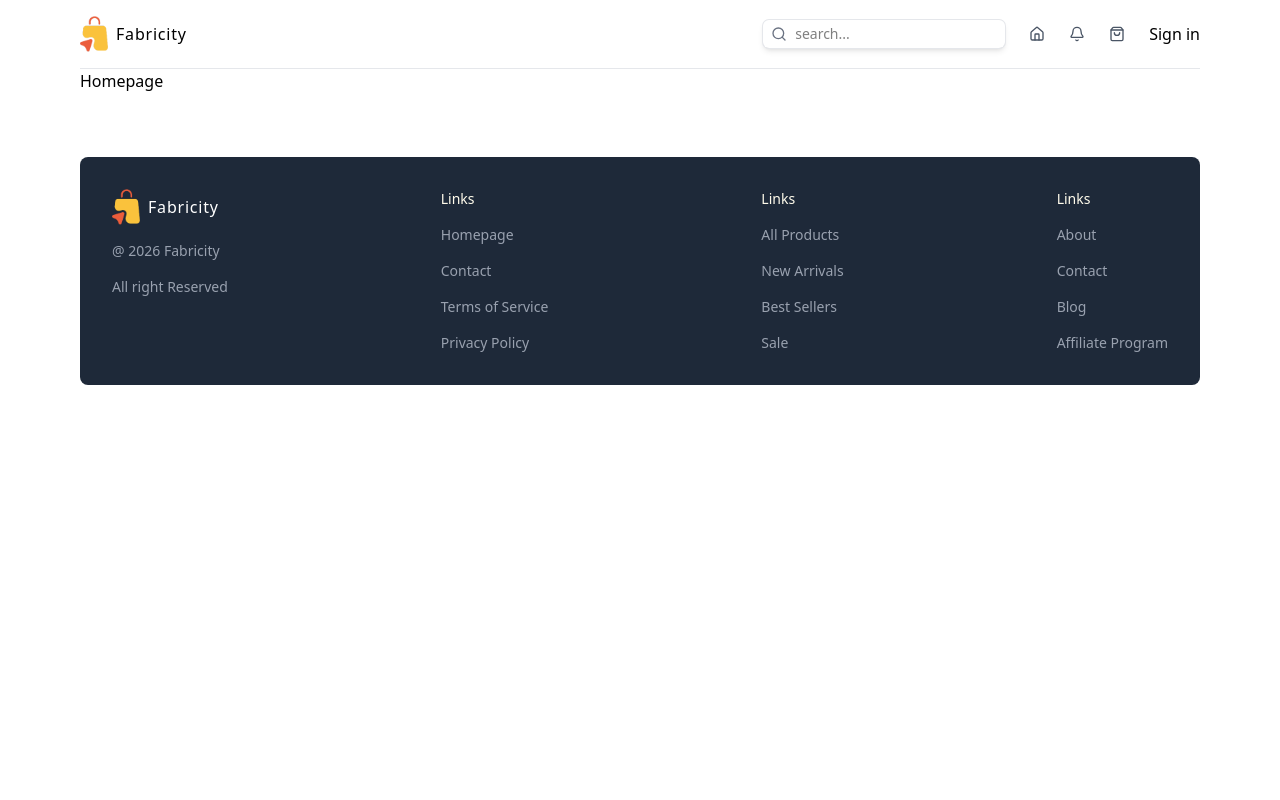
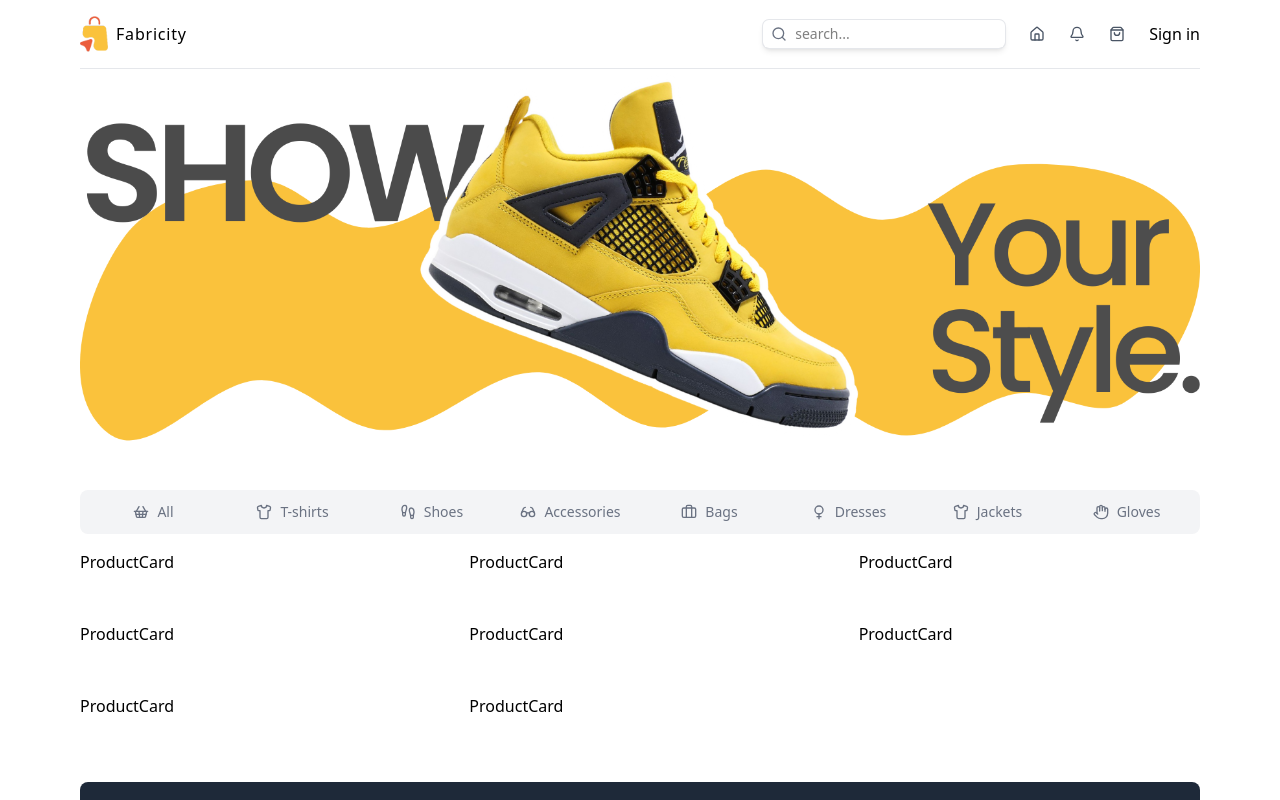
Before and after one commit to PathumSandeepa/microservice-ecommerce, a Next.js app in the folder client/: page / in a window 1280 px wide. Shown: the top 800 px of the page. Built offline with nearby package versions, Linux system fonts and the light colour scheme.

Commit message:
[oops-01]feat: implement product listing and category selection components

```diff
--- a/client/src/app/page.tsx
+++ b/client/src/app/page.tsx
@@ -1,9 +1,15 @@
- const Homepage = () => {
-  return (
-    <div className="">
-      Homepage
-    </div>
-  );
-}
+import ProductList from "@/components/ProductList";
+import Image from "next/image";
 
-export default Homepage
+const Homepage = () => {
+   return (
+      <div className="">
+         <div className="relative aspect-3/1 mb-12">
+            <Image src="/featured.png" alt="Featured Product" fill />
+         </div>
+         <ProductList />
+      </div>
+   );
+};
+
+export default Homepage;
--- /dev/null
+++ b/client/src/components/Categories.tsx
@@ -0,0 +1,90 @@
+"use client";
+import {
+   Footprints,
+   Glasses,
+   Briefcase,
+   Shirt,
+   ShoppingBasket,
+   Hand,
+   Venus,
+} from "lucide-react";
+import { usePathname, useRouter, useSearchParams } from "next/navigation";
+
+const categories = [
+   {
+      name: "All",
+      icon: <ShoppingBasket className="w-4 h-4" />,
+      slug: "all",
+   },
+   {
+      name: "T-shirts",
+      icon: <Shirt className="w-4 h-4" />,
+      slug: "t-shirts",
+   },
+   {
+      name: "Shoes",
+      icon: <Footprints className="w-4 h-4" />,
+      slug: "shoes",
+   },
+   {
+      name: "Accessories",
+      icon: <Glasses className="w-4 h-4" />,
+      slug: "accessories",
+   },
+   {
+      name: "Bags",
+      icon: <Briefcase className="w-4 h-4" />,
+      slug: "bags",
+   },
+   {
+      name: "Dresses",
+      icon: <Venus className="w-4 h-4" />,
+      slug: "dresses",
+   },
+   {
+      name: "Jackets",
+      icon: <Shirt className="w-4 h-4" />,
+      slug: "jackets",
+   },
+   {
+      name: "Gloves",
+      icon: <Hand className="w-4 h-4" />,
+      slug: "gloves",
+   },
+];
+
+const Categories = () => {
+   const searchParams = useSearchParams();
+   const router = useRouter();
+   const pathName = usePathname();
+
+   const selectedCategory = searchParams.get("category");
+
+   const handleChange = (value: string | null) => {
+      const params = new URLSearchParams(searchParams);
+      params.set("category", value || "all");
+      router.push(`${pathName}?${params.toString()}`, {scroll: false});
+   };
+
+   console.log(selectedCategory);
+   return (
+      <div className="grid grid-cols-2 sm:grid-cols-3 md:grid-cols-4 lg:grid-cols-6 xl:grid-cols-8 gap-2 bg-gray-100 p-2 rounded-lg mb-4 text-sm">
+         {categories.map((category) => (
+            <div
+               className={`flex items-center justify-center gap-2 cursor-pointer px-2 py-1 rounded-md  ${
+                  category.slug === selectedCategory
+                     ? "bg-white"
+                     : "text-gray-500"
+               }`}
+               key={category.name}
+               onClick={() => handleChange(category.slug)}
+            >
+               {category.icon}
+               {category.name}
+            </div>
+         ))}
+      </div>
+   );
+};
+
+export default Categories;
--- /dev/null
+++ b/client/src/components/ProductCard.tsx
@@ -0,0 +1,9 @@
+"use client";
+
+import { ProductType } from "@/types";
+
+const ProductCard = ({}: { product: ProductType }) => {
+   return <div>ProductCard</div>;
+};
+
+export default ProductCard;
--- /dev/null
+++ b/client/src/components/ProductList.tsx
@@ -0,0 +1,154 @@
+import { ProductsType } from "@/types";
+import Categories from "./Categories";
+import ProductCard from "./ProductCard";
+
+const products: ProductsType = [
+   {
+      id: 1,
+      name: "Adidas CoreFit T-Shirt",
+      shortDescription:
+         "Lorem ipsum dolor sit amet consect adipisicing elit lorem ipsum dolor sit.",
+      description:
+         "Lorem ipsum dolor sit amet consect adipisicing elit lorem ipsum dolor sit. Lorem ipsum dolor sit amet consect adipisicing elit lorem ipsum dolor sit. Lorem ipsum dolor sit amet consect adipisicing elit lorem ipsum dolor sit.",
+      price: 39.9,
+      sizes: ["s", "m", "l", "xl", "xxl"],
+      colors: ["gray", "purple", "green"],
+      images: {
+         gray: "/products/1g.png",
+         purple: "/products/1p.png",
+         green: "/products/1gr.png",
+      },
+   },
+   {
+      id: 2,
+      name: "Puma Ultra Warm Zip",
+      shortDescription:
+         "Lorem ipsum dolor sit amet consect adipisicing elit lorem ipsum dolor sit.",
+      description:
+         "Lorem ipsum dolor sit amet consect adipisicing elit lorem ipsum dolor sit. Lorem ipsum dolor sit amet consect adipisicing elit lorem ipsum dolor sit. Lorem ipsum dolor sit amet consect adipisicing elit lorem ipsum dolor sit.",
+      price: 59.9,
+      sizes: ["s", "m", "l", "xl"],
+      colors: ["gray", "green"],
+      images: { gray: "/products/2g.png", green: "/products/2gr.png" },
+   },
+   {
+      id: 3,
+      name: "Nike Air Essentials Pullover",
+      shortDescription:
+         "Lorem ipsum dolor sit amet consect adipisicing elit lorem ipsum dolor sit.",
+      description:
+         "Lorem ipsum dolor sit amet consect adipisicing elit lorem ipsum dolor sit. Lorem ipsum dolor sit amet consect adipisicing elit lorem ipsum dolor sit. Lorem ipsum dolor sit amet consect adipisicing elit lorem ipsum dolor sit.",
+      price: 69.9,
+      sizes: ["s", "m", "l"],
+      colors: ["green", "blue", "black"],
+      images: {
+         green: "/products/3gr.png",
+         blue: "/products/3b.png",
+         black: "/products/3bl.png",
+      },
+   },
+   {
+      id: 4,
+      name: "Nike Dri Flex T-Shirt",
+      shortDescription:
+         "Lorem ipsum dolor sit amet consect adipisicing elit lorem ipsum dolor sit.",
+      description:
+         "Lorem ipsum dolor sit amet consect adipisicing elit lorem ipsum dolor sit. Lorem ipsum dolor sit amet consect adipisicing elit lorem ipsum dolor sit. Lorem ipsum dolor sit amet consect adipisicing elit lorem ipsum dolor sit.",
+      price: 29.9,
+      sizes: ["s", "m", "l"],
+      colors: ["white", "pink"],
+      images: { white: "/products/4w.png", pink: "/products/4p.png" },
+   },
+   {
+      id: 5,
+      name: "Under Armour StormFleece",
+      shortDescription:
+         "Lorem ipsum dolor sit amet consect adipisicing elit lorem ipsum dolor sit.",
+      description:
+         "Lorem ipsum dolor sit amet consect adipisicing elit lorem ipsum dolor sit. Lorem ipsum dolor sit amet consect adipisicing elit lorem ipsum dolor sit. Lorem ipsum dolor sit amet consect adipisicing elit lorem ipsum dolor sit.",
+      price: 49.9,
+      sizes: ["s", "m", "l"],
+      colors: ["red", "orange", "black"],
+      images: {
+         red: "/products/5r.png",
+         orange: "/products/5o.png",
+         black: "/products/5bl.png",
+      },
+   },
+   {
+      id: 6,
+      name: "Nike Air Max 270",
+      shortDescription:
+         "Lorem ipsum dolor sit amet consect adipisicing elit lorem ipsum dolor sit.",
+      description:
+         "Lorem ipsum dolor sit amet consect adipisicing elit lorem ipsum dolor sit. Lorem ipsum dolor sit amet consect adipisicing elit lorem ipsum dolor sit. Lorem ipsum dolor sit amet consect adipisicing elit lorem ipsum dolor sit.",
+      price: 59.9,
+      sizes: ["40", "42", "43", "44"],
+      colors: ["gray", "white"],
+      images: { gray: "/products/6g.png", white: "/products/6w.png" },
+   },
+   {
+      id: 7,
+      name: "Nike Ultraboost Pulse ",
+      shortDescription:
+         "Lorem ipsum dolor sit amet consect adipisicing elit lorem ipsum dolor sit.",
+      description:
+         "Lorem ipsum dolor sit amet consect adipisicing elit lorem ipsum dolor sit. Lorem ipsum dolor sit amet consect adipisicing elit lorem ipsum dolor sit. Lorem ipsum dolor sit amet consect adipisicing elit lorem ipsum dolor sit.",
+      price: 69.9,
+      sizes: ["40", "42", "43"],
+      colors: ["gray", "pink"],
+      images: { gray: "/products/7g.png", pink: "/products/7p.png" },
+   },
+   {
+      id: 8,
+      name: "Levi’s Classic Denim",
+      shortDescription:
+         "Lorem ipsum dolor sit amet consect adipisicing elit lorem ipsum dolor sit.",
+      description:
+         "Lorem ipsum dolor sit amet consect adipisicing elit lorem ipsum dolor sit. Lorem ipsum dolor sit amet consect adipisicing elit lorem ipsum dolor sit. Lorem ipsum dolor sit amet consect adipisicing elit lorem ipsum dolor sit.",
+      price: 59.9,
+      sizes: ["s", "m", "l"],
+      colors: ["blue", "green"],
+      images: { blue: "/products/8b.png", green: "/products/8gr.png" },
+   },
+];
+
+const ProductList = () => {
+   return (
+      <div className="w-full">
+         <Categories />
+         <div className="grid grid-cols-1 sm:grid-cols-2 xl:grid-cols-3 2xl:grid-cols-4 gap-12">
+            {products.map((product) => (
+               <ProductCard key={product.id} product={product} />
+            ))}
+         </div>
+      </div>
+   );
+};
+
+export default ProductList;
+// const ProductList = ({
+//    category,
+//    params,
+// }: {
+//    category: string;
+//    params: "homepage" | "products";
+// }) => {
+//    return (
+//       <div className="w-full">
+//          <Categories />
+//          {params === "products" && <Filter />}
+//          <div className="grid grid-cols-1 sm:grid-cols-2 xl:grid-cols-3 2xl:grid-cols-4 gap-12">
+//             {products.map((product) => (
+//                <ProductCard key={product.id} product={product} />
+//             ))}
+//          </div>
+//          <Link
+//             href={category ? `/products/?category=${category}` : "/products"}
+//             className="flex justify-end mt-4 underline text-sm text-gray-500"
+//          >
+//             View all products
+//          </Link>
+//       </div>
+//    );
+// };
--- /dev/null
+++ b/client/src/types.ts
@@ -0,0 +1,12 @@
+export type ProductType = {
+   id: string | number;
+   name: string;
+   shortDescription: string;
+   description: string;
+   price: number;
+   sizes: string[];
+   colors: string[];
+   images: Record<string, string>;
+};
+
+export type ProductsType = ProductType[];
```
